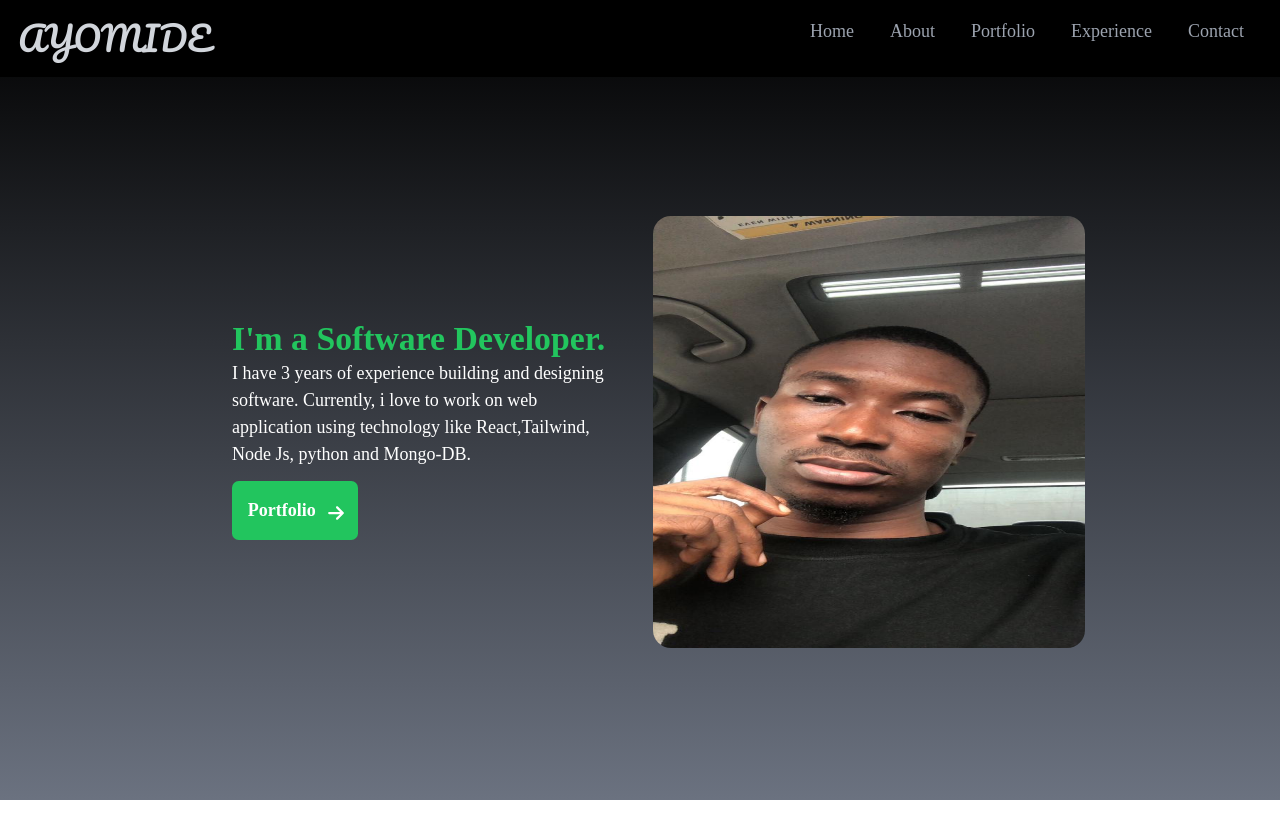
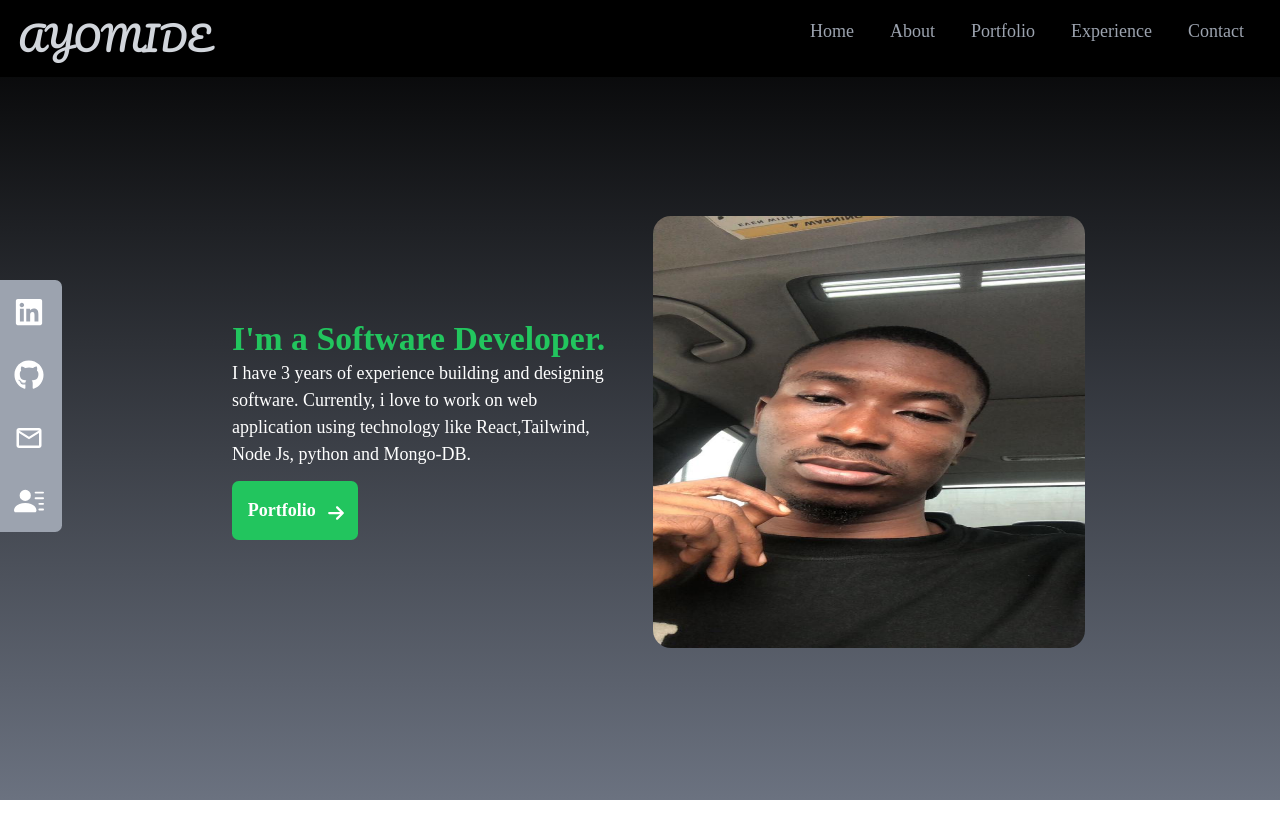
Before and after one commit to xclusive-3G/myProfile, a React (Create React App) app: page / in a window 1280 px wide. Built offline with nearby package versions, Linux system fonts and the light colour scheme; a web font is replaced by a local one.

Commit message:
social link added

```diff
--- a/src/App.js
+++ b/src/App.js
@@ -1,10 +1,12 @@
 import NavBar from "./components/NavBar";
 import { Homepage } from "./components/Homepage";
+import SocialLinks from "./components/SocialLinks";
 function App() {
   return (
     <div className="App">
       <NavBar/>
       <Homepage/>
+      <SocialLinks/>
     </div>
   );
 }
--- a/src/components/Homepage.jsx
+++ b/src/components/Homepage.jsx
@@ -3,7 +3,7 @@
 import { FaArrowRight } from "react-icons/fa6";
 
 export const Homepage = () => {
-  const {navBar,NavSetState} = false
+  //const {navBar,NavSetState} = false
 
   return (
     <div className='w-full h-full   md:h-screen justify-center flex bg-gradient-to-b from-black to-gray-500 '>
--- a/src/components/SocialLinks.jsx
+++ b/src/components/SocialLinks.jsx
@@ -1,11 +1,61 @@
 import React from 'react'
+import { FaGithub, FaLinkedin } from "react-icons/fa";
+import { MdOutlineEmail } from "react-icons/md";
+import { BsFillPersonLinesFill } from "react-icons/bs"
+const SocialLinks = () => {
+    const links = [
+        {
+            id: 1,
+            child: (
+                <>
+                    LinkedLin <FaLinkedin size={30} />
+                </>
+            ),
+            href:"https://www.linkedin.com/in/ayomide-akinrata-9a6239194?utm_source=share&utm_campaign=share_via&utm_content=profile&utm_medium=ios_app",
+            style: 'rounded-tr-md'
+        },{
+            id: 2,
+            child: (
+                <>
+                    GitHub <FaGithub size={30} />
+                </>
+            ),
+            href:"https://github.com/xclusive-3G"
+        },{
+            id: 3,
+            child: (
+                <>
+                    Email <MdOutlineEmail size={30} />
+                </>
+            ),
+            href:"mailto:akinrataa@gmail.com"
+        },{
+            id: 4,
+            child: (
+                <>
+                    Resume <BsFillPersonLinesFill size={30} />
+                </>
+            ),
+            href:"/AyomideCv.pdf",
+            style:'rounded-br-md',
+            download: true
 
-const SocialLinks = () => {
-  return (
-    <div>
+        }
+    ]
+    return (
+        <div className='hidden md:flex flex-col top-[35%] left-0 fixed'>
+            <ul>
+                {links.map(link=>(
+                    <li key={link.id} className={'flex justify-center items-center p-4 w-36 h-14 bg-gray-400 font-bold text-sm duration-100 ml-[-100px] hover:ml-[-10px] ' + link.style}>
+                    <a href={link.href} className='flex justify-between items-center w-full text-white' download={link.download} target='_blank' rel="noreferrer">
+                        {link.child}
+                    </a>
+                </li>
+                ))}
 
-    </div>
-  )
+            </ul>
+        </div>
+    )
 }
 
 export default SocialLinks
```
Also changed, not shown: 1 other file (tests, documents, lock files or other folders).
